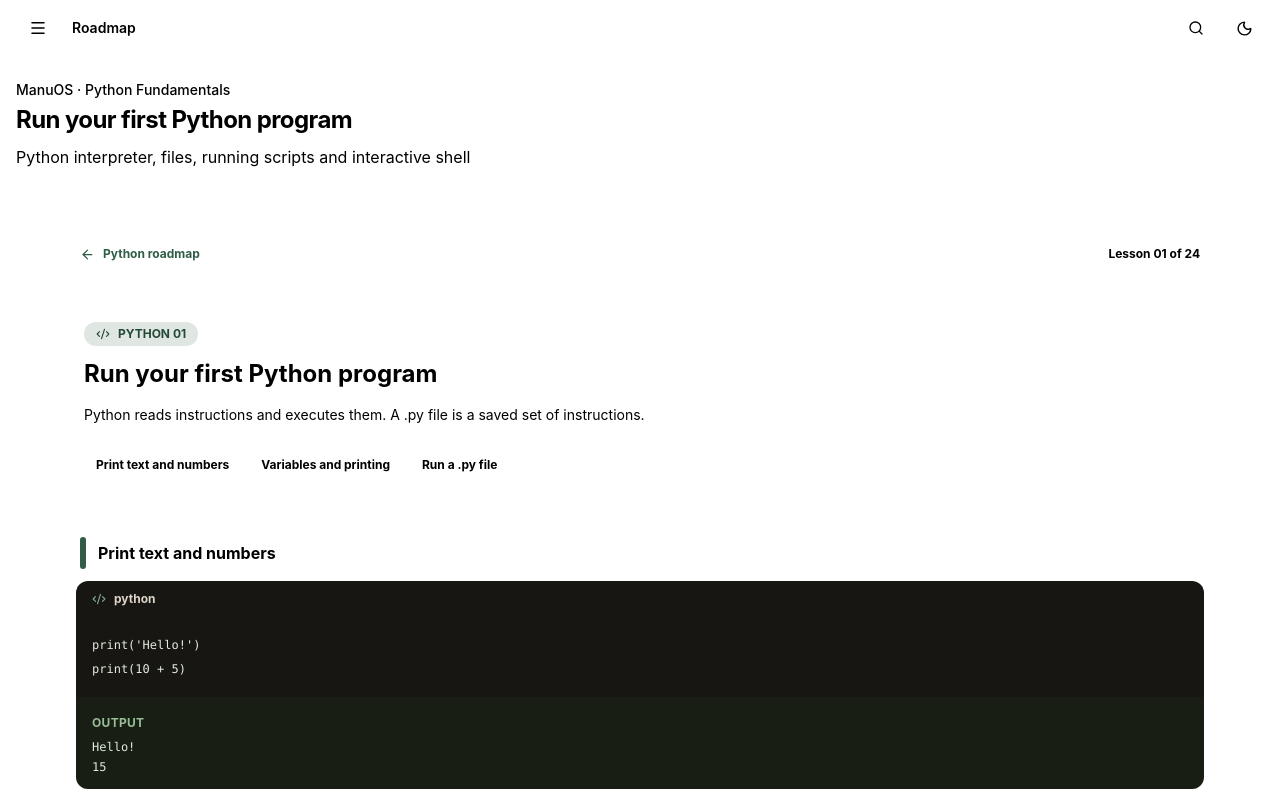
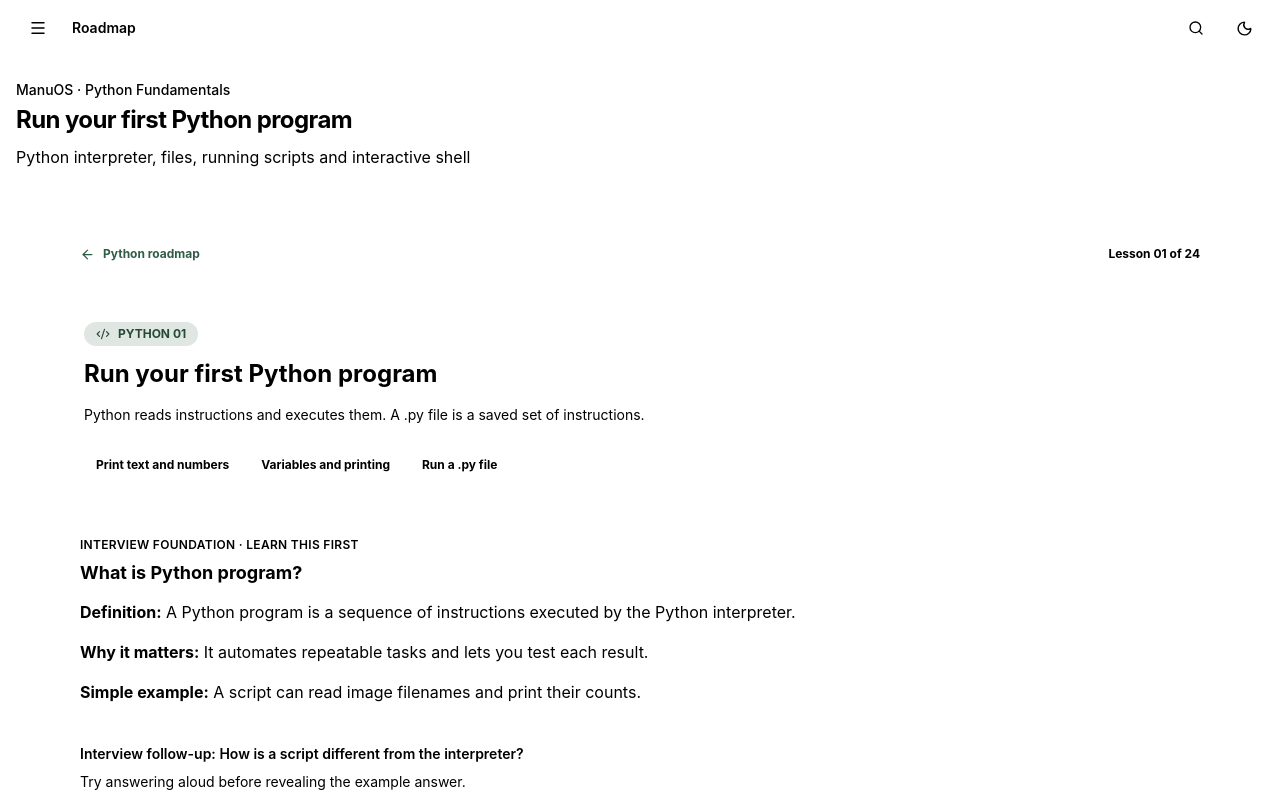
Before and after one commit to manideepreddyyanala4-svg/MANU-LEARNING_OS, a Next.js app: page /roadmap/python/1 in a window 1280 px wide. Shown: the top 800 px of the page. Built offline with nearby package versions, Linux system fonts and the light colour scheme.

Commit message:
Show concise definitions and interview follow-ups on app/roadmap/python/[lesson]/page.tsx

```diff
--- a/app/roadmap/python/[lesson]/page.tsx
+++ b/app/roadmap/python/[lesson]/page.tsx
@@ -1,3 +1,5 @@
+import { InterviewFoundation } from '@/components/learning/interview-foundation';
+import { pythonInterview } from '@/lib/interview-foundations';
 import Link from 'next/link';
 import type { Route } from 'next';
 import { ArrowLeft, ArrowRight, ChevronRight, Code2 } from 'lucide-react';
@@ -57,6 +59,8 @@ export default async function PythonCodeLesson({ params }: { params: Promise<{ l
                 )}
               </nav>
             </header>
+
+            <InterviewFoundation brief={pythonInterview[current.id]} />
 
             {examples.map((example, i) => {
               const color = colors[i % colors.length];
```
